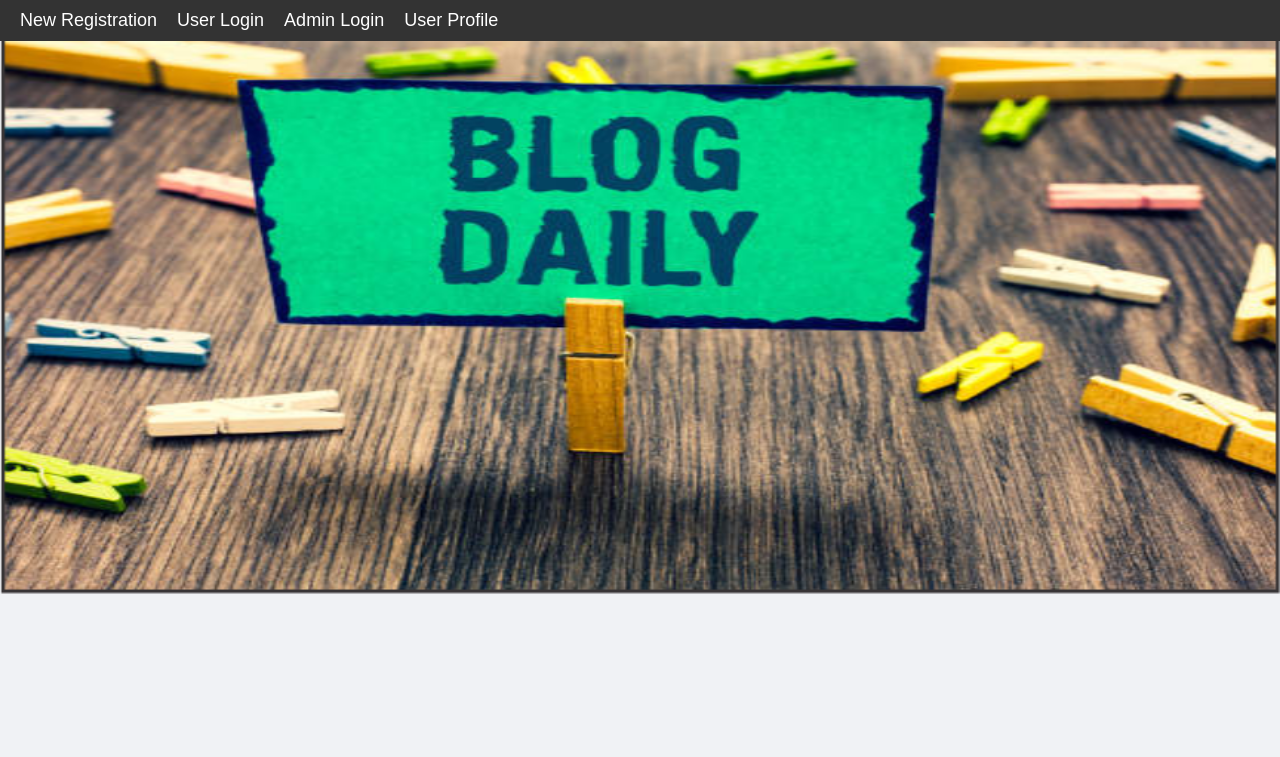
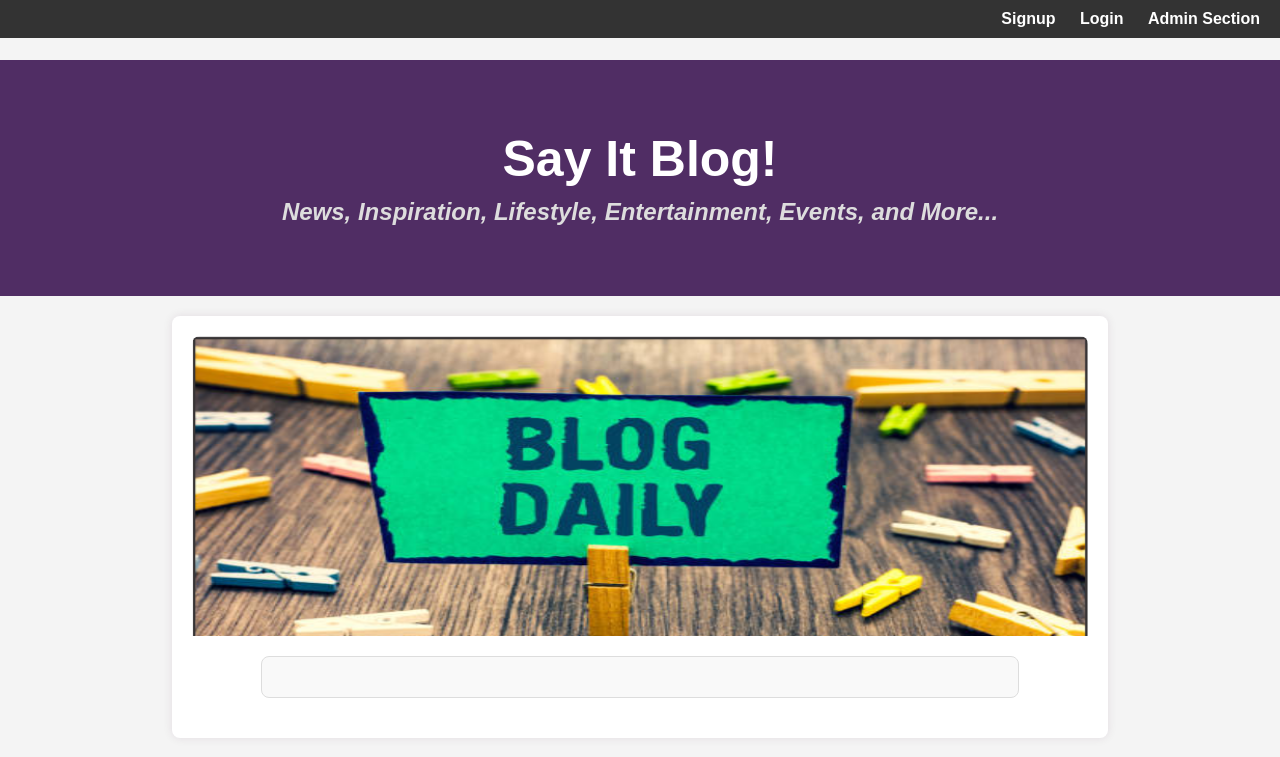
Before and after one commit to emmylord89/say_it_blog, a PHP site: page / in a window 1280 px wide. Shown: the top 757 px of the page. Run offline with PHP 8.4, Linux system fonts and the light colour scheme; data that the repository does not hold is empty.

Commit message:
Redesigned the Homepage and also separated the styling of the create post section from the main style.css file

```diff
--- a/admin_create_post.html
+++ b/admin_create_post.html
@@ -3,7 +3,8 @@
 <head>
     <meta charset="UTF-8">
     <meta name="viewport" content="width=device-width, initial-scale=1.0">
-    <link rel="stylesheet" href="styles.css">
+    <link rel="stylesheet" href="styles.css"> <!-- General styles -->
+    <link rel="stylesheet" href="admin_create_post.css"> <!-- Admin create post styles -->
     <title>Create Post - Say It Blog</title>
 </head>
 <body>
@@ -16,7 +17,6 @@
         <div class="nav-right">
             <ul>
                 <li><a href="index.html">Home</a></li>
-                <li><a href="posts.html">Posts</a></li>
                 <li><a href="admin_login.html">Logout</a></li>
             </ul>
         </div>
--- a/index.html
+++ b/index.html
@@ -7,39 +7,50 @@
     <title>Say It Blog</title>
 </head>
 <body>
+    <!-- Navigation Bar -->
     <header>
         <nav>
+            <div class="nav-right">
                 <ul>
-                <li><a href="register.html">New Registration</a></li>
-                <li><a href="login.html">User Login</a></li>
-                <li><a href="admin_login.html">Admin Login</a></li>
-                <li><a href="profile.html">User Profile</a></li>
+                    <li><a href="register.html">Signup</a></li>
+                    <li><a href="login.html">Login</a></li>
+                  <!--  <li><a href="profile.html">User Profile</a></li> -->
+                    <li><a href="admin_login.html">Admin Section</a></li>
                 </ul>
+            </div>
         </nav>
     </header>
 
+    <!-- "Say It Blog" Banner Section -->
+    <section class="say-it-banner">
+        <h1>Say It Blog!</h1>
+        <h2>News, Inspiration, Lifestyle, Entertainment, Events, and More...</h2>
+    </section>
+
+    <!-- Main Blog Content (Slideshow + Posts) -->
+    <div class="main-container">
         <div class="slideshow-container">
             <div class="mySlides fade">
-            <img src="uploads/pix1.png" style="width:100%">
+                <img src="uploads/pix1.png">
             </div>
             <div class="mySlides fade">
-            <img src="uploads/pix2.png" style="width:100%">
+                <img src="uploads/pix2.png">
             </div>
             <div class="mySlides fade">
-            <img src="uploads/pix3.png" style="width:100%">
+                <img src="uploads/pix3.png">
             </div>
             <div class="mySlides fade">
-            <img src="uploads/pix4.png" style="width:100%">
+                <img src="uploads/pix4.png">
             </div>
             <div class="mySlides fade">
-            <img src="uploads/pix5.png" style="width:100%">
+                <img src="uploads/pix5.png">
             </div>
         </div>
 
-    <div class="post-container" id="post-container"></div>
-
+        <!-- Dynamic Posts Section -->
         <div class="post-container" id="post-container">
             <!-- Posts will be dynamically inserted here -->
+        </div>
     </div>
 
     <script src="script.js"></script>
--- a/login.html
+++ b/login.html
@@ -7,6 +7,7 @@
     <title>User Login - Say It Blog</title>
 </head>
 <body>
+
     <div class="login-container">
         <div class="login-box">
     <div class="form-container">
--- a/styles.css
+++ b/styles.css
@@ -1,107 +1,120 @@
-/* Reset Styles */
-* {
+/* General styles */
+body {
+    font-family: Arial, sans-serif;
     margin: 0;
     padding: 0;
-    box-sizing: border-box;
+    background-color: #f4f4f4;
 }
 
-body {
-    font-family: 'Arial', sans-serif;
-    background-color: #f0f2f5;
+header {
+    background-color: #333;
+    color: white;
+    padding: 10px 0; /* Reduced height */
+    position: fixed; /* Fixed header */
+    top: 0;
+    width: 100%;
+    z-index: 1000; /* Stays on top of everything */
 }
 
-/* Navigation Bar Styling */
 nav {
-    background-color: #333;
-    color: white;
     display: flex;
-    justify-content: space-between;
+    justify-content: flex-end; /* Align navigation to the right */
     align-items: center;
-    padding: 10px 20px;
-    position: fixed;
-    top: 0;
-    width: 100%;
-    z-index: 1000;
-}
-
-nav h1 {
-    font-size: 20px;
-    margin: 0;
+    padding: 0 20px;
 }
 
 nav ul {
     list-style-type: none;
-    display: flex;
+    padding: 0;
+    margin: 0;
 }
 
 nav ul li {
-    margin-right: 20px;
+    display: inline-block;
+    margin-left: 20px;
 }
 
-nav a {
+nav ul li a {
     color: white;
     text-decoration: none;
-    font-size: 18px;
+    font-weight: bold;
 }
 
-nav a:hover {
+nav ul li a:hover {
     text-decoration: underline;
 }
 
-/* Form Container */
-.form-container {
-    background-color: white;
-    padding: 30px;
-    width: 50%;
-    max-width: 600px;
-    border-radius: 8px;
-    box-shadow: 0 4px 10px rgba(0, 0, 0, 0.1);
-    margin: 100px auto; /* Ensure it is centered below the navbar */
-    display: flex;
-    flex-direction: column;
-    align-items: center;
+/* "Say It Blog" banner section */
+.say-it-banner {
+    background-color: #502d64; /* Dark background for contrast */
+    color: white;
+    text-align: center;
+    padding: 70px 20px; /* Big padding for prominence */
+    margin-top: 60px; /* Ensure it isn't covered by the fixed navbar */
 }
 
-.input-group {
-    width: 100%;
-    margin-bottom: 20px;
-    text-align: left;
+.say-it-banner h1 {
+    margin: 0;
+    font-size: 50px; /* Bigger font size */
+    font-weight: bold;
 }
 
-label {
-    font-size: 16px;
-    margin-bottom: 5px;
-    color: #333;
-    display: block;
+.say-it-banner h2 {
+    margin: 10px 0 0;
+    font-size: 24px; /* Adjusted font size */
+    font-style: italic;
+    color: #ddd;
 }
 
-input[type="text"],
-textarea,
-input[type="file"] {
-    width: 100%;
-    padding: 10px;
-    font-size: 16px;
-    border: 1px solid #ccc;
-    border-radius: 4px;
-    text-align: left;
+/* Main content (slideshow + posts) */
+.main-container {
+    width: 70%; /* Centralized main content */
+    margin: 20px auto;
+    padding: 20px;
+    background-color: #fff;
+    box-shadow: 0 0 10px rgba(70, 20, 60, 0.1);
+    border-radius: 8px;
 }
 
-textarea {
-    resize: none;
+.slideshow-container {
+    position: relative;
+    max-width: 100%; /* Use full width of the container */
+    margin: auto; /* Center the container */
+    overflow: hidden;
+    height: 300px; /* Set a fixed height for the slideshow */
 }
 
-.create-btn {
-    width: 100%;
-    padding: 12px;
-    background-color: #28a745;
+.mySlides {
+    display: none;
+}
+
+.mySlides img {
+    width: 100%; /* Keep full width */
+    height: 100%; /* Set height to fill the container */
+    object-fit: cover; /* Ensure images cover the area without distortion */
+    border-radius: 8px;
+}
+
+
+.post-container {
+    width: 80%; /* Reduce width of the post container */
+    margin: 20px auto; /* Centered margin */
+    padding: 20px; /* Padding inside the post container */
+    background-color: #f9f9f9; /* Light background color for contrast */
+    border: 1px solid #ddd; /* Light border */
+    border-radius: 8px; /* Rounded corners */
+}
+
+/* Button styles */
+button {
+    padding: 10px 20px;
+    background-color: #4CAF50;
     color: white;
     border: none;
     border-radius: 4px;
-    font-size: 16px;
     cursor: pointer;
-    text-align: center;
 }
 
-.create-btn:hover {
-    background-color: #218838;
+button:hover {
+    background-color: #45a049;
 }
```
Also changed, not shown: admin_create_post.css (added, +107 -0 lines). Lines whose indentation alone changed are shown as unchanged.
